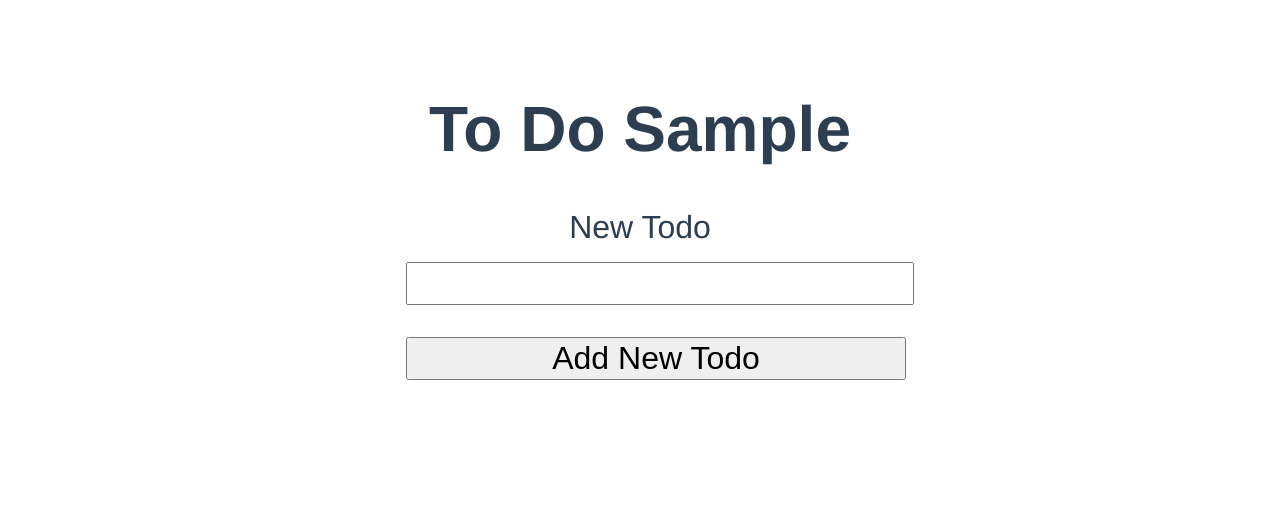
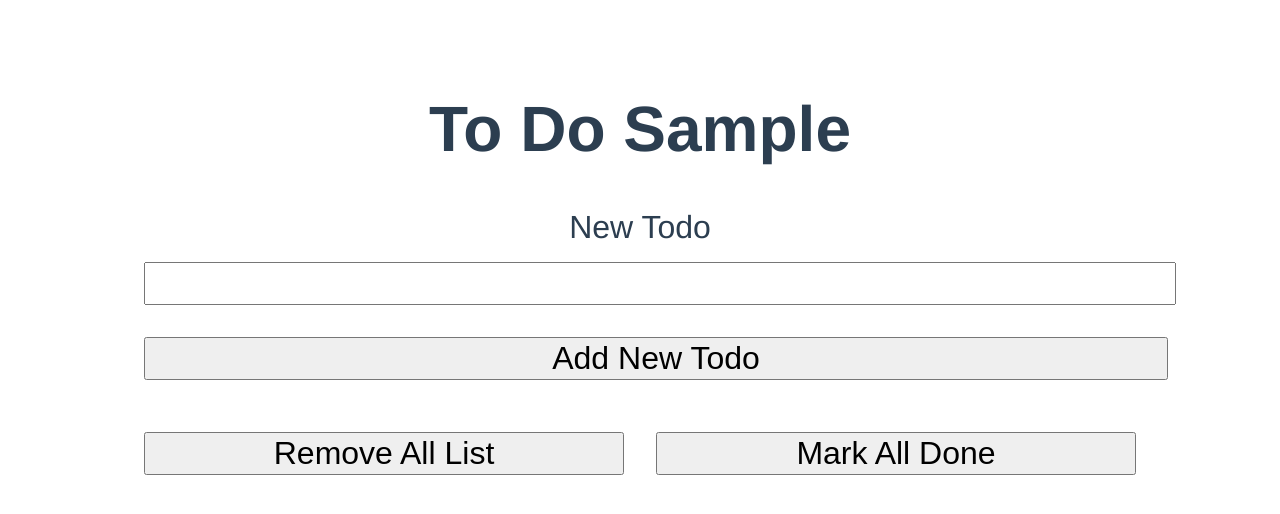
Before and after one commit to jiaah/basic-vue.js, a Vue app: page / in a window 1280 px wide. Shown: the top 514 px of the page. Built offline with nearby package versions, Linux system fonts and the light colour scheme.

Commit message:
add mark all done button

```diff
--- a/src/components/Todo.vue
+++ b/src/components/Todo.vue
@@ -5,6 +5,10 @@
 		<input v-model="newTodo" type="text" name="newTodo" />
 		<button>Add New Todo</button>
 	</form>
+	<div class="extraBtns">
+		<button @click="removeAllList">Remove All List</button>
+		<button @click="markAllDone">Mark All Done</button>
+	</div>
 	<ul>
 		<li v-for="(todo, index) in todos" :key="todo.id">
 			<input
@@ -46,12 +50,22 @@ export default {
 			todos.value.splice(index, 1);
 		}
 
+		function markAllDone() {
+			todos.value.forEach(todo => (todo.done = true));
+		}
+
+		function removeAllList() {
+			todos.value = [];
+		}
+
 		return {
 			newTodo,
 			todos,
 			addNewTodo,
 			toggleDone,
 			removeTodo,
+			markAllDone,
+			removeAllList,
 		};
 	},
 };
@@ -73,8 +87,7 @@ button {
 	margin: 0.5em;
 }
 form {
-	width: 500px;
-	margin: 10px auto;
+	margin-bottom: 20px;
 }
 label {
 	text-align: left;
@@ -84,7 +97,7 @@ ul {
 }
 li {
 	display: flex;
-	margin: 10px;
+	margin: 15px;
 }
 .todo {
 	cursor: pointer;
@@ -100,4 +113,8 @@ li {
 	font-size: 0.6em;
 	width: 120px;
 }
+.extraBtns {
+	display: flex;
+	justify-content: space-around;
+}
 </style>
```
